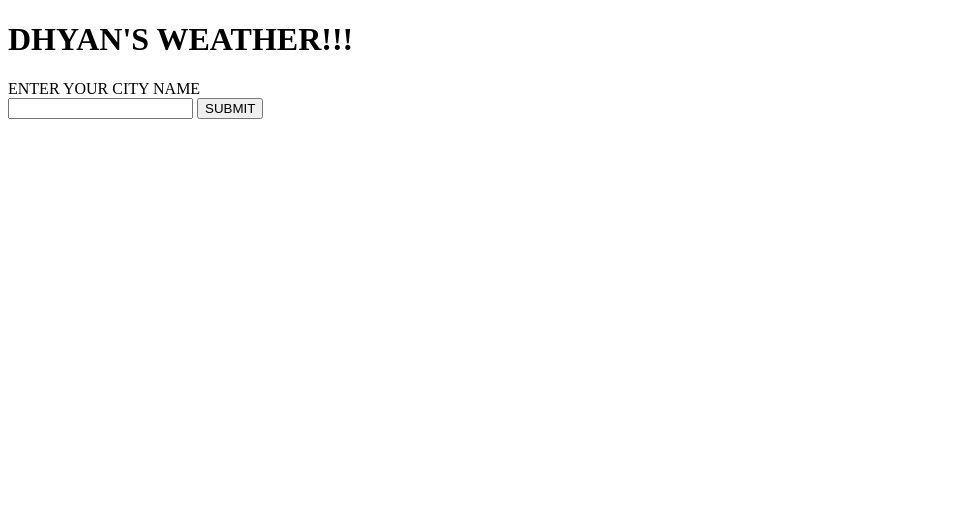
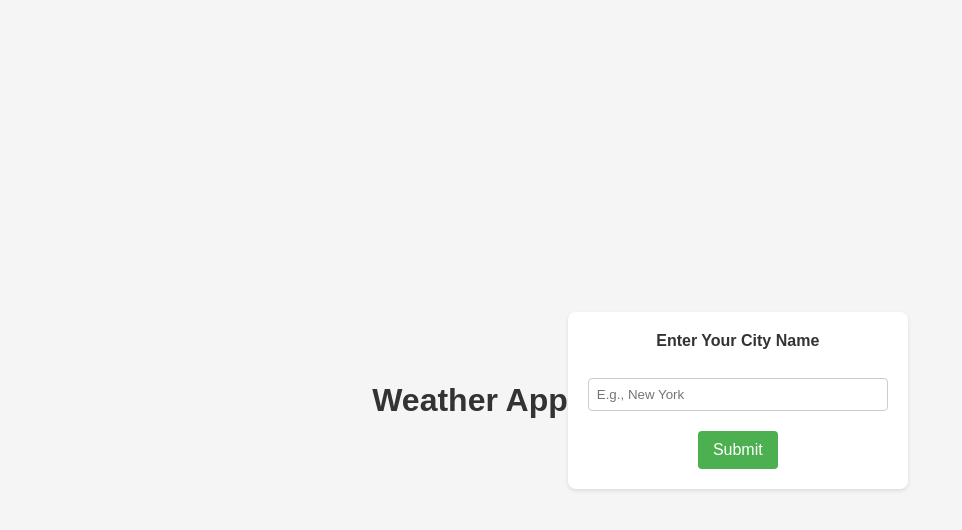
Before and after one commit to DhyanRaiBM/checkWeather, a website: page index.html in a window 1280 px wide. Shown: the whole page, without its empty margins (0-962 px from the left). Drawn offline with Linux system fonts and the light colour scheme.

Commit message:
CSS Changes

```diff
--- a/index.html
+++ b/index.html
@@ -1,19 +1,74 @@
 <!DOCTYPE html>
 <html lang="en">
+  <head>
+    <meta charset="UTF-8" />
+    <meta name="viewport" content="width=device-width, initial-scale=1.0" />
+    <title>Weather App</title>
 
-<head>
-    <meta charset="UTF-8">
-    <meta name="viewport" content="width=device-width, initial-scale=1.0">
-    <title>Document</title>
-</head>
+    <style>
+      body {
+        font-family: "Arial", sans-serif;
+        background-color: #f5f5f5;
+        margin: 0;
+        padding: 0;
+        display: flex;
+        justify-content: center;
+        align-items: center;
+        height: 100vh;
+      }
 
-<body>
-    <h1>DHYAN'S WEATHER!!!</h1>
+      h1 {
+        color: #333;
+        text-align: center;
+      }
+
+      form {
+        background-color: #fff;
+        border-radius: 8px;
+        box-shadow: 0 2px 4px rgba(0, 0, 0, 0.1);
+        padding: 20px;
+        width: 300px;
+        text-align: center;
+      }
+
+      label {
+        display: block;
+        margin-bottom: 10px;
+        color: #333;
+        font-weight: bold;
+      }
+
+      input[type="text"] {
+        width: 100%;
+        padding: 8px;
+        margin-bottom: 20px;
+        box-sizing: border-box;
+        border: 1px solid #ccc;
+        border-radius: 4px;
+      }
+
+      input[type="submit"] {
+        background-color: #4caf50;
+        color: #fff;
+        padding: 10px 15px;
+        border: none;
+        border-radius: 4px;
+        cursor: pointer;
+        font-size: 16px;
+      }
+
+      input[type="submit"]:hover {
+        background-color: #45a049;
+      }
+    </style>
+  </head>
+
+  <body>
+    <h1>Weather App</h1>
     <form action="/" method="POST">
-        <label for="city">ENTER YOUR CITY NAME</label><br>
-        <input type="text" name="city" id="city">
-        <input type="submit" value="SUBMIT">
+      <label for="city">Enter Your City Name</label><br />
+      <input type="text" name="city" id="city" placeholder="E.g., New York" />
+      <input type="submit" value="Submit" />
     </form>
-</body>
-
+  </body>
 </html>
```
